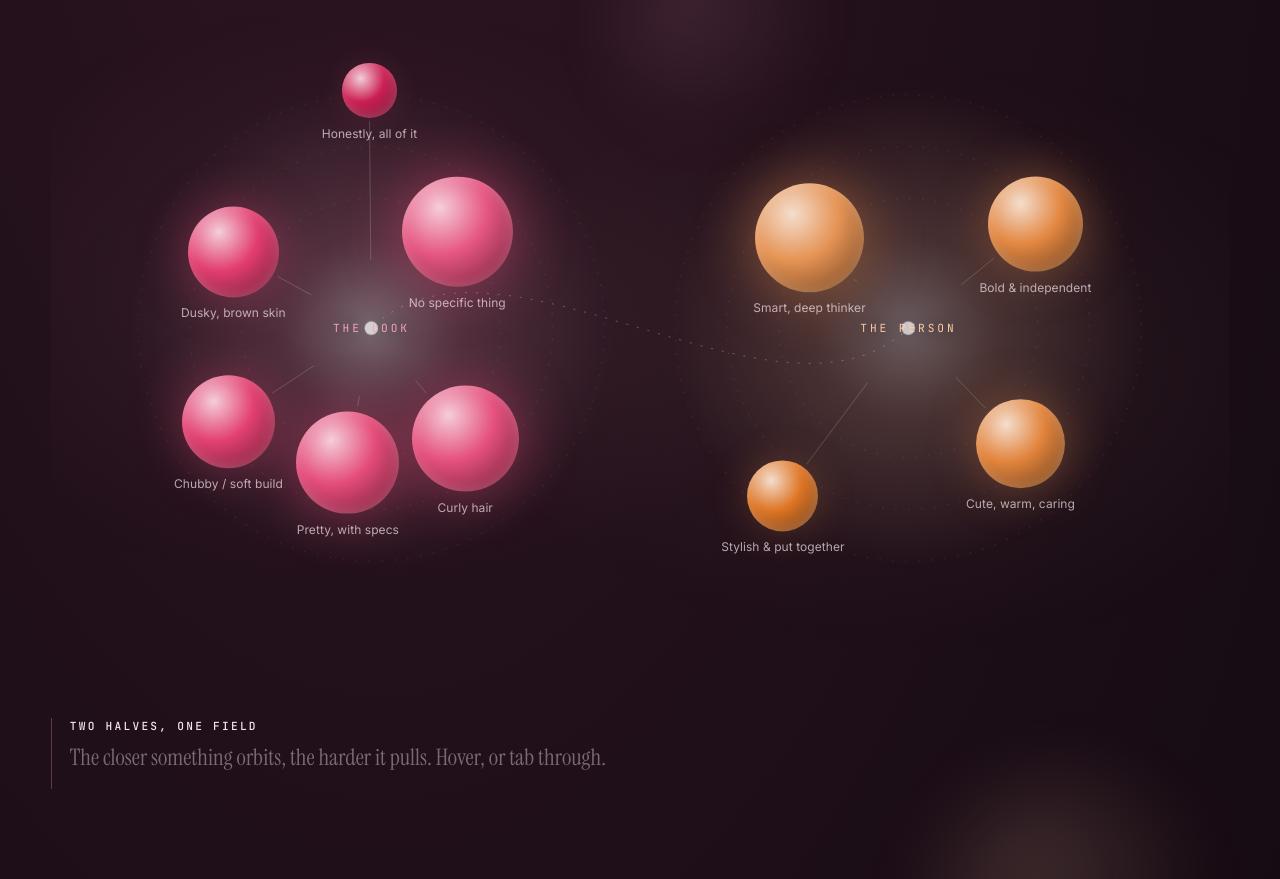
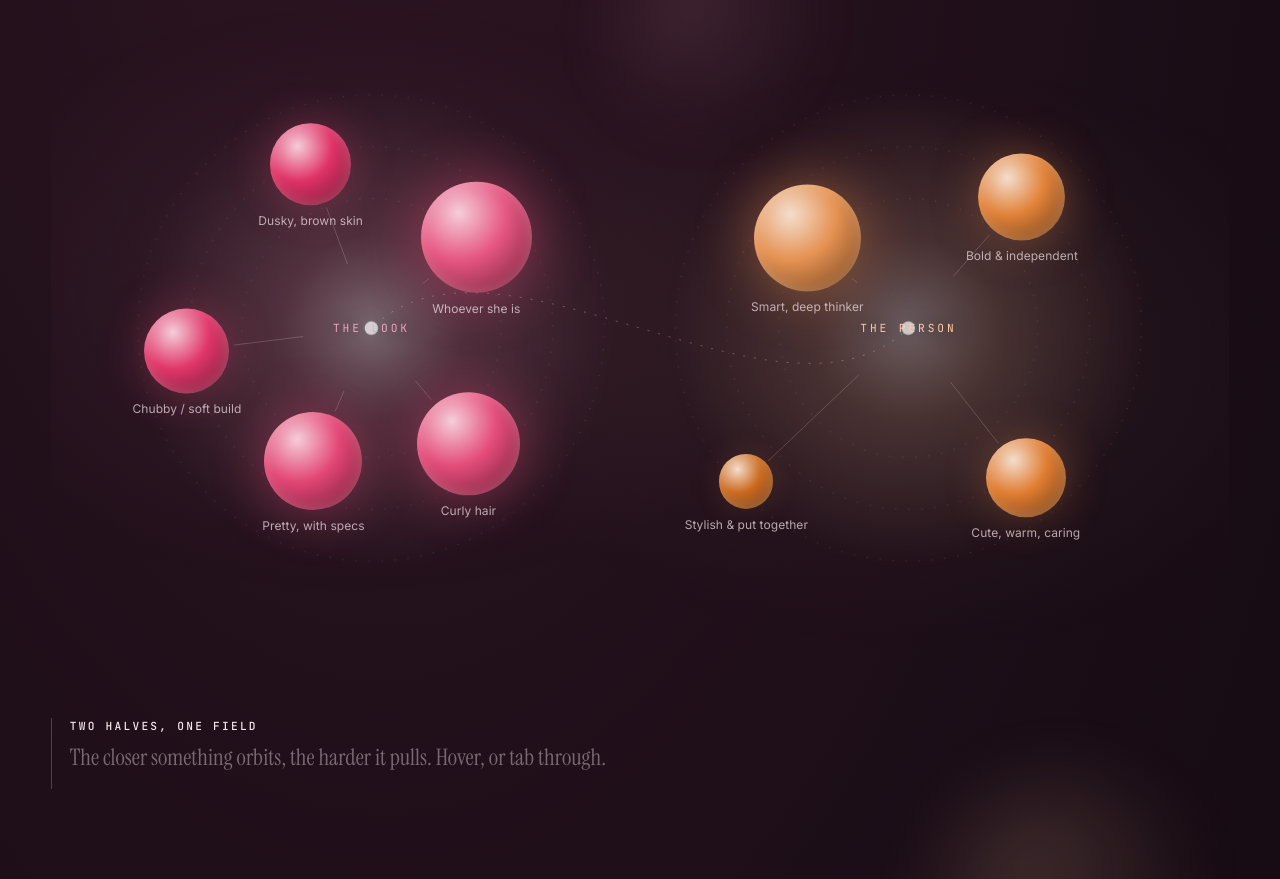
Before and after one commit to Abishek66r/abi-site, a React (Vite) app: page / in a window 1280 px wide. Shown: the part 6460-7339 px from the top of the page. Built offline with nearby package versions, Linux system fonts and the light colour scheme.

Commit message:
Improve Her section label: change 'No specific thing' to 'Whoever she is' with better wording

```diff
--- a/src/data/profile.ts
+++ b/src/data/profile.ts
@@ -162,8 +162,7 @@ export const HER_LOOK: Pull[] = [
   { label: 'Pretty, with specs', pull: 0.92, note: 'Something about it undoes the whole analysis.' },
   { label: 'Chubby / soft build', pull: 0.85, note: 'Softness reads as warmth to me.' },
   { label: 'Dusky, brown skin', pull: 0.83, note: 'My eye goes there before I decide to.' },
-  { label: 'Honestly, all of it', pull: 0.55, note: 'There is no single face I am looking for.' },
-  { label: 'No specific thing', pull: 0.98, note: 'If any girl comes for me, I will accept her.' },
+  { label: 'Whoever she is', pull: 0.99, note: 'No type, no filter. If any girl comes, I accept her completely.' },
 ]
 
 export const HER_PERSON: Pull[] = [
```
